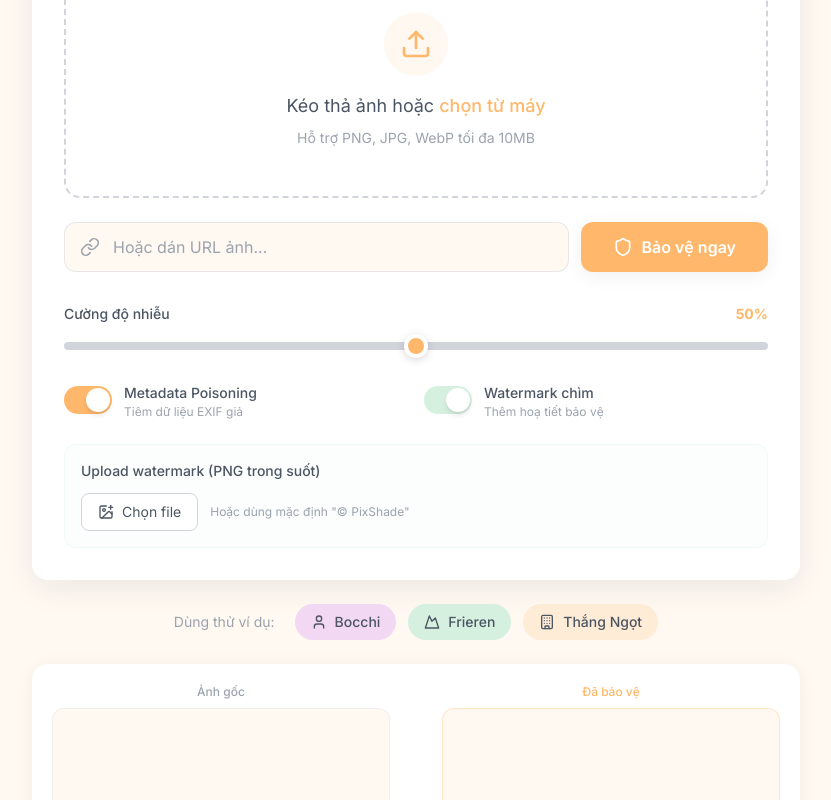
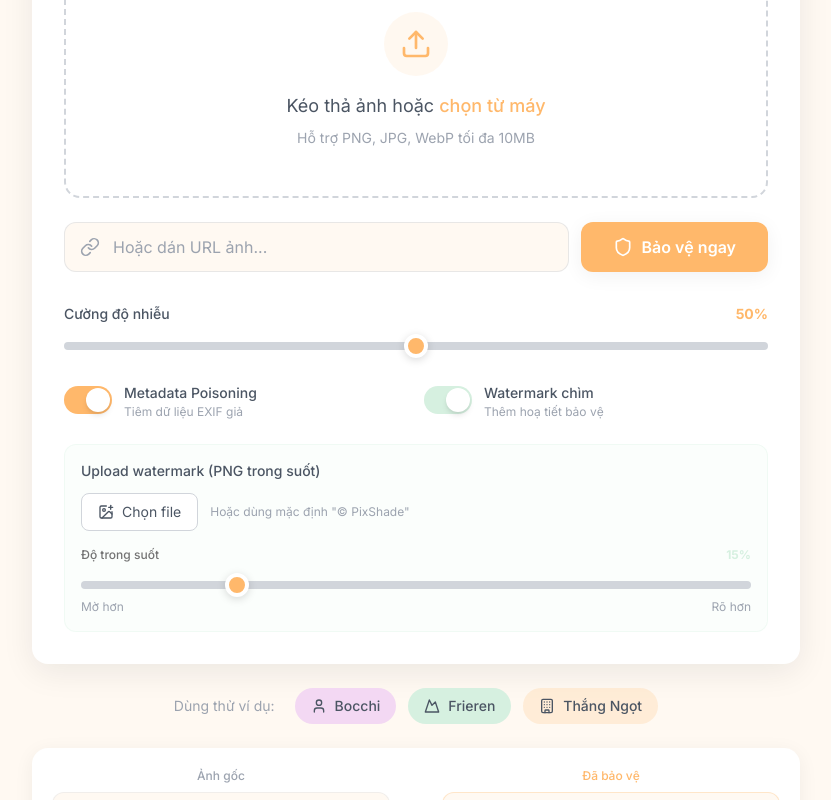
Before and after one commit to yunkhngn/pixshade, a React (Vite) app: page / in a window 1280 px wide. Both pictures are taken after a click on the switch 672 px from the left and 806 px from the top of the page. Shown: the part 406-1206 px from the top of the page, without its empty margins (224-1055 px from the left). Built offline with nearby package versions, Linux system fonts and the light colour scheme.

Commit message:
feat: update readme

```diff
--- a/src/App.tsx
+++ b/src/App.tsx
@@ -22,6 +22,7 @@ function App() {
   const [metadataPoisoning, setMetadataPoisoning] = useState(true);
   const [watermarkEnabled, setWatermarkEnabled] = useState(false);
   const [watermarkFile, setWatermarkFile] = useState<File | null>(null);
+  const [watermarkOpacity, setWatermarkOpacity] = useState(15);
 
   // Original image state
   const [originalFile, setOriginalFile] = useState<File | Blob | null>(null);
@@ -96,7 +97,7 @@ function App() {
           enabled: true,
           type: watermarkFile ? 'image' : 'text',
           imageBitmap: watermarkBitmap,
-          opacity: 0.12,
+          opacity: watermarkOpacity / 100,
           scale: 0.5,
         } : undefined,
       });
@@ -112,7 +113,7 @@ function App() {
     } finally {
       setIsProcessing(false);
     }
-  }, [originalFile, intensity, metadataPoisoning, watermarkEnabled, watermarkFile, protectedResult]);
+  }, [originalFile, intensity, metadataPoisoning, watermarkEnabled, watermarkFile, watermarkOpacity, protectedResult]);
 
   const handleDownload = useCallback(() => {
     if (protectedResult) {
@@ -137,6 +138,8 @@ function App() {
           onWatermarkEnabledChange={setWatermarkEnabled}
           watermarkFile={watermarkFile}
           onWatermarkFileChange={setWatermarkFile}
+          watermarkOpacity={watermarkOpacity}
+          onWatermarkOpacityChange={setWatermarkOpacity}
           isProcessing={isProcessing}
         />
 
--- a/src/components/DropzoneCard.tsx
+++ b/src/components/DropzoneCard.tsx
@@ -13,6 +13,8 @@ interface DropzoneCardProps {
     onWatermarkEnabledChange: (value: boolean) => void;
     watermarkFile: File | null;
     onWatermarkFileChange: (file: File | null) => void;
+    watermarkOpacity: number;
+    onWatermarkOpacityChange: (value: number) => void;
     isProcessing?: boolean;
 }
 
@@ -27,6 +29,8 @@ export function DropzoneCard({
     onWatermarkEnabledChange,
     watermarkFile,
     onWatermarkFileChange,
+    watermarkOpacity,
+    onWatermarkOpacityChange,
     isProcessing = false,
 }: DropzoneCardProps) {
     const [isDragging, setIsDragging] = useState(false);
@@ -243,7 +247,7 @@ export function DropzoneCard({
                             <p className="text-sm font-medium text-neutral-600 mb-3">
                                 Upload watermark (PNG trong suốt)
                             </p>
-                            <div className="flex items-center gap-3">
+                            <div className="flex items-center gap-3 flex-wrap">
                                 <input
                                     ref={watermarkInputRef}
                                     type="file"
@@ -276,6 +280,29 @@ export function DropzoneCard({
                                     </span>
                                 )}
                             </div>
+
+                            {/* Opacity slider */}
+                            <div className="mt-4">
+                                <div className="flex items-center justify-between mb-2">
+                                    <label className="text-xs font-medium text-neutral-500">
+                                        Độ trong suốt
+                                    </label>
+                                    <span className="text-xs font-bold text-accent-mint">{watermarkOpacity}%</span>
+                                </div>
+                                <input
+                                    type="range"
+                                    min="5"
+                                    max="50"
+                                    value={watermarkOpacity}
+                                    onChange={(e) => onWatermarkOpacityChange(Number(e.target.value))}
+                                    className="w-full accent-accent-mint"
+                                    aria-label={`Độ trong suốt watermark: ${watermarkOpacity}%`}
+                                />
+                                <div className="flex justify-between text-xs text-neutral-400 mt-1">
+                                    <span>Mờ hơn</span>
+                                    <span>Rõ hơn</span>
+                                </div>
+                            </div>
                         </motion.div>
                     )}
                 </div>
```
Also changed, not shown: 1 other file (tests, documents, lock files or other folders).
